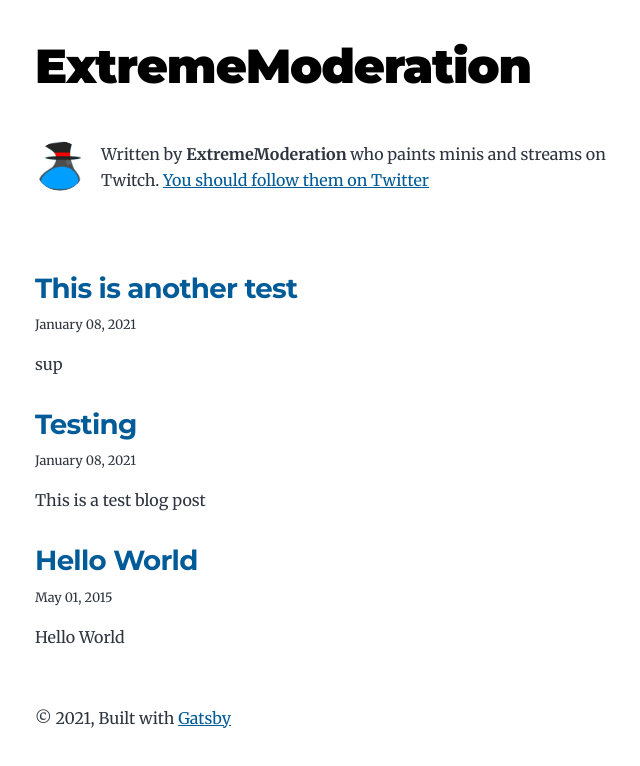
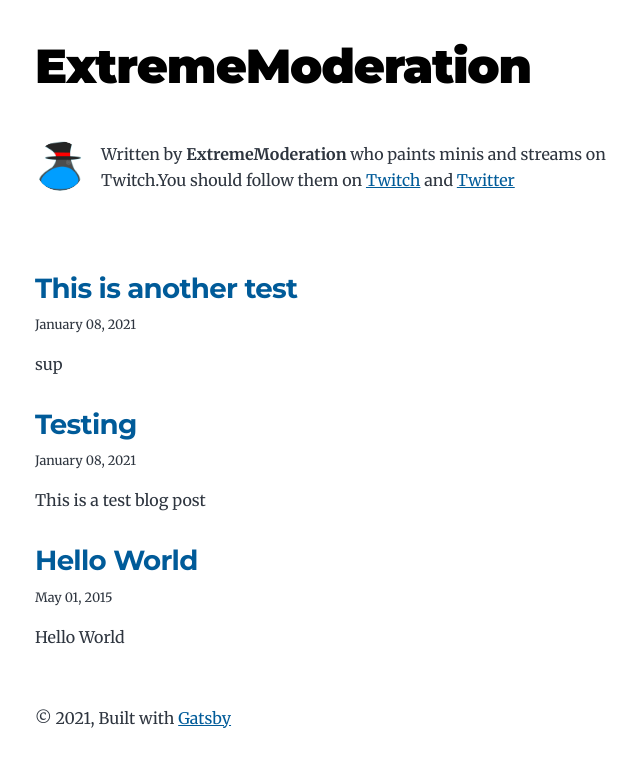
Before and after one commit to ExtremeModeration/www, a Gatsby site: page / in a window 1280 px wide. Shown: the whole page, without its empty margins (289-929 px from the left). Built offline with nearby package versions, Linux system fonts and the light colour scheme; Gatsby itself is replaced by a stand-in of ours.

Commit message:
Updated deps and bio

```diff
--- a/src/components/bio.js
+++ b/src/components/bio.js
@@ -27,6 +27,7 @@
           }
           social {
             twitter
+            twitch
           }
         }
       }
@@ -54,9 +55,16 @@
       {author?.name && (
         <p>
           Written by <strong>{author.name}</strong> {author?.summary || null}
-          {` `}
-          <a href={`https://twitter.com/${social?.twitter || ``}`}>
-            You should follow them on Twitter
+          You should follow them on{` `}
+          <a href={`https://twitch.tv/${social?.twitch || ``}`} target="_blank">
+            Twitch
+          </a>
+          {` `}and{` `}
+          <a
+            href={`https://twitter.com/${social?.twitter || ``}`}
+            target="_blank"
+          >
+            Twitter
           </a>
         </p>
       )}
```
Also changed, not shown: package.json (+25 -25 lines), 2 other files.
